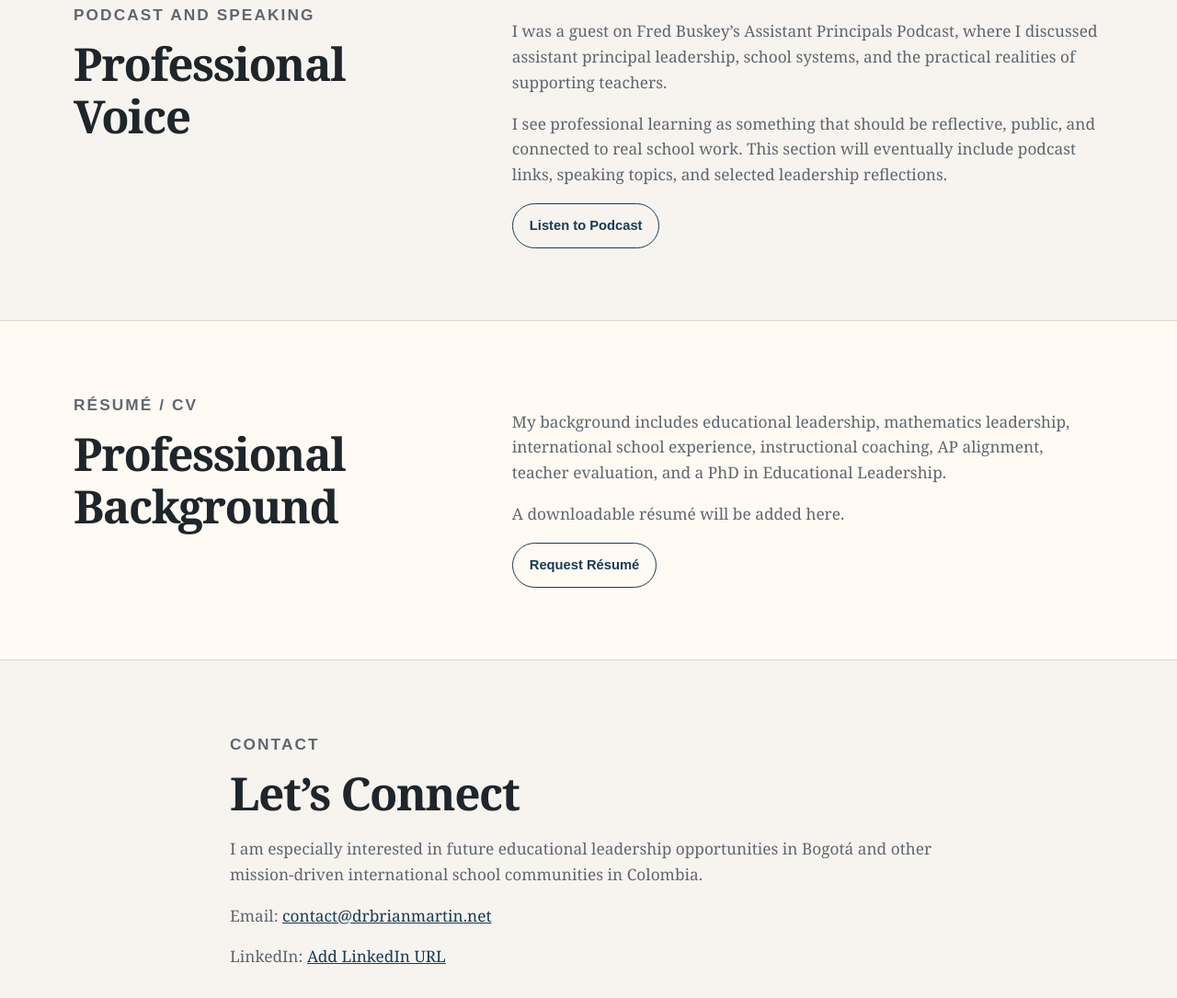
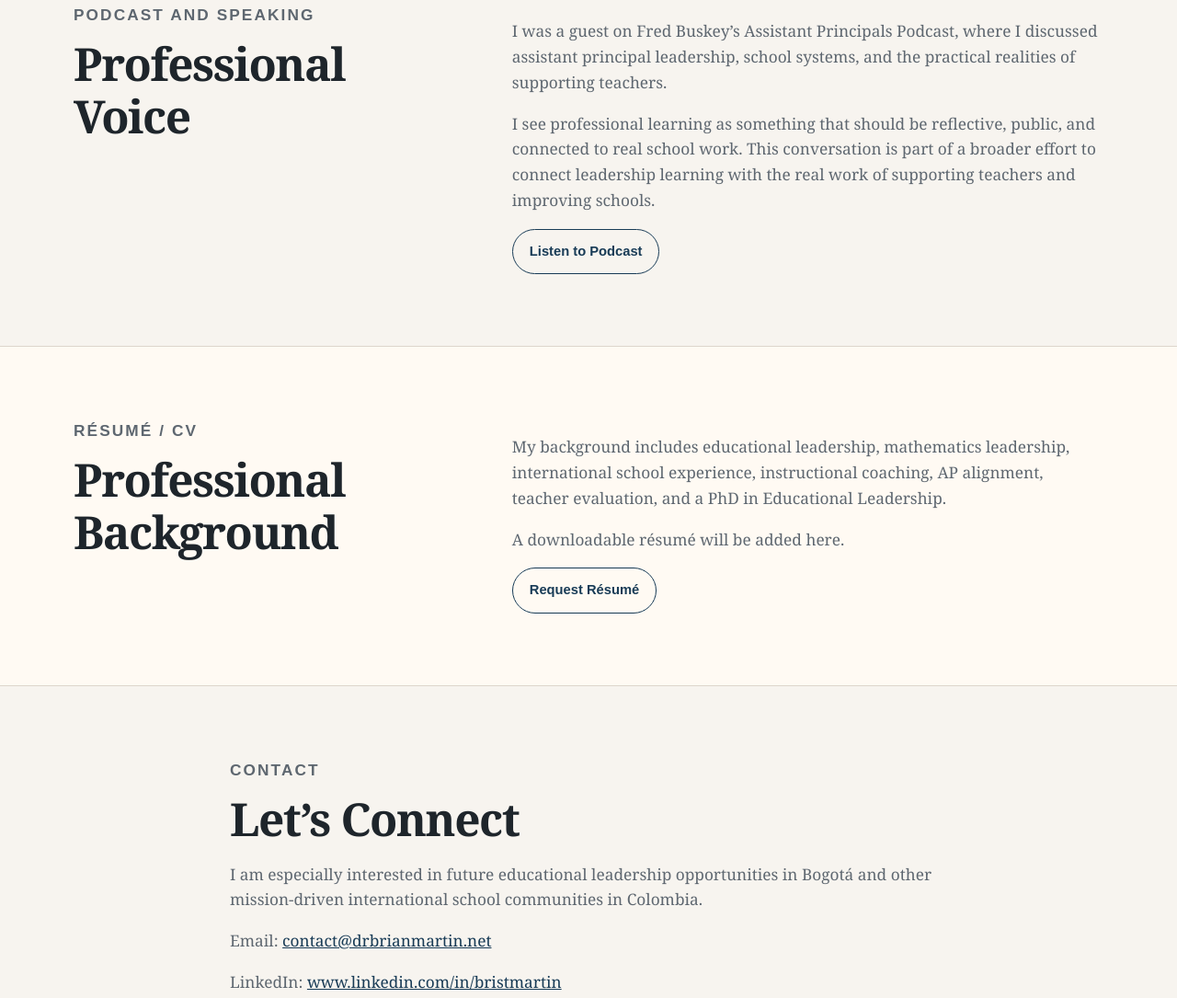
Before and after one commit to brianstephenmartin-creator/drbrianmartin-site, a plain HTML site: page index.html in a window 1280 px wide. Shown: the part 3589-4674 px from the top of the page at 92% size. Drawn offline with Linux system fonts and the light colour scheme.

Commit message:
index.html

```diff
--- a/index.html
+++ b/index.html
@@ -254,7 +254,7 @@
             that help schools function better.
           </p>
 
-          <a class="button secondary" href="#" target="_blank" rel="noopener">
+          <a class="button secondary" href="https://www.amazon.com/dp/B0FXXYBK1L" target="_blank" rel="noopener">
             View Book on Amazon
           </a>
         </div>
@@ -278,12 +278,12 @@
 
           <p>
             I see professional learning as something that should be reflective,
-            public, and connected to real school work. This section will eventually
-            include podcast links, speaking topics, and selected leadership
-            reflections.
+            public, and connected to real school work. This conversation is part
+            of a broader effort to connect leadership learning with the real work
+            of supporting teachers and improving schools.
           </p>
 
-          <a class="button secondary" href="#" target="_blank" rel="noopener">
+          <a class="button secondary" href="https://podcasts.apple.com/us/podcast/leadership-with-brian-martin/id1582998564?i=1000770750393" target="_blank" rel="noopener">
             Listen to Podcast
           </a>
         </div>
@@ -333,7 +333,9 @@
 
         <p>
           LinkedIn:
-          <a href="#" target="_blank" rel="noopener">Add LinkedIn URL</a>
+          <a href="https://www.linkedin.com/in/bristmartin/" target="_blank" rel="noopener">
+            www.linkedin.com/in/bristmartin
+          </a>
         </p>
       </div>
     </section>
```
